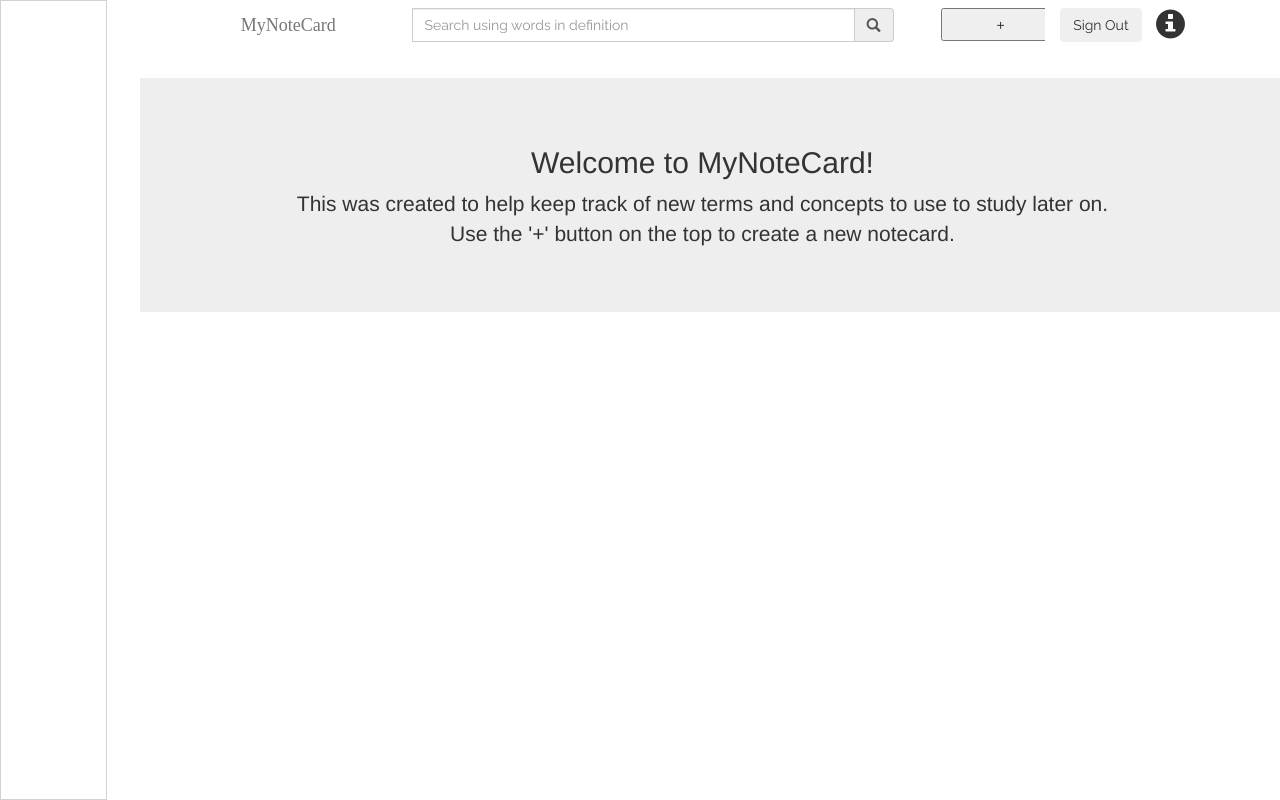
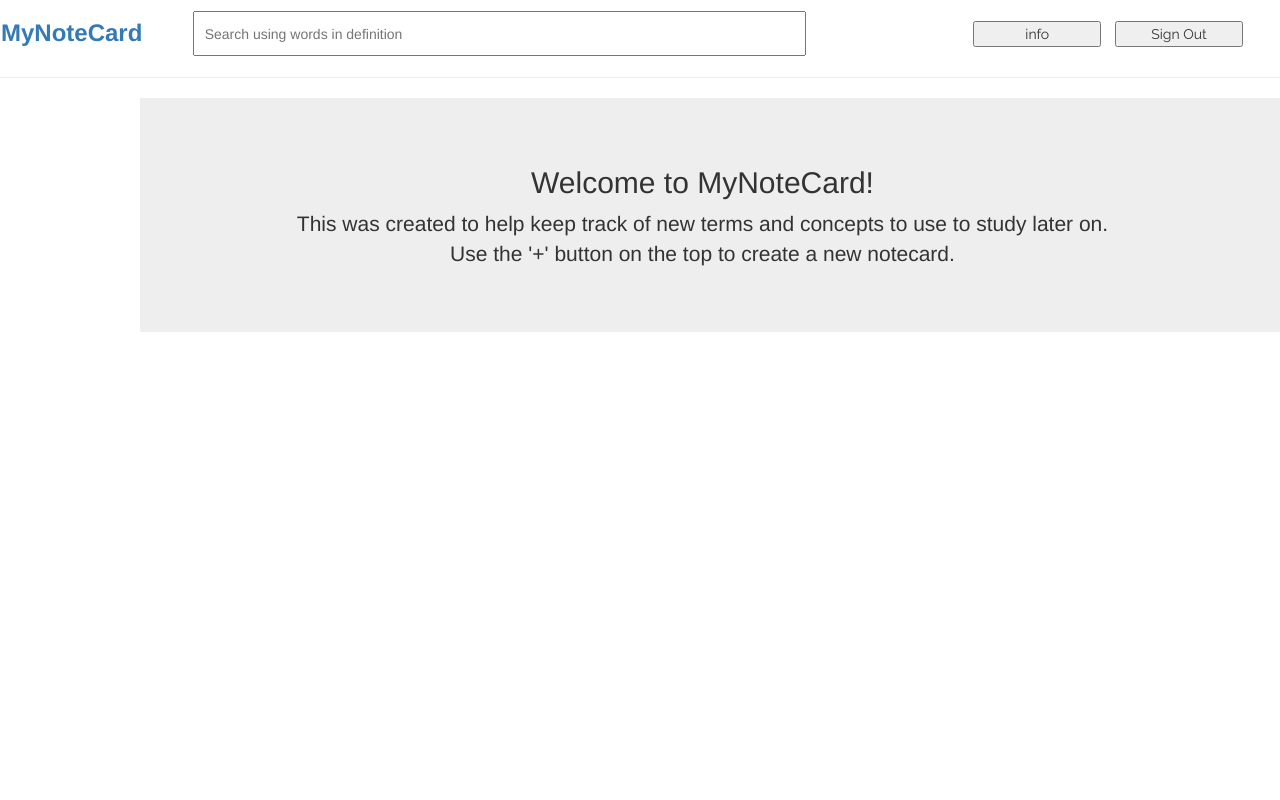
Before and after one commit to jxl19/MyNoteCard, a website: page public/notecard.html in a window 1280 px wide. Shown: the top 800 px of the page. Drawn offline with nearby package versions, Linux system fonts and the light colour scheme; no server answers; a web font is replaced by a local one.

Commit message:
removed bootstrap from nav

```diff
--- a/public/app.js
+++ b/public/app.js
@@ -64,7 +64,7 @@ function navCategorySearch(data) {
 }
 //category list for side-nav
 function showCategory(input) {
-    let searchTerm = $('.form-control.js-query').val().toLowerCase();
+    let searchTerm = $('.def-search.js-query').val().toLowerCase();
     if (!input.val()) {
         getCategoryData(searchTerm, displayNoteCard);
     };
@@ -191,7 +191,7 @@ function getAllData(searchTerm) {
 function addCardData() {
     const colors = ["pink", "green", "yellow", "blue"];
     const randomColor = colors[Math.floor(Math.random() * colors.length)];
-    let searchTerm = $('.form-control.js-query').val().toLowerCase();
+    let searchTerm = $('.def-search.js-query').val().toLowerCase();
     let string = $('#category-input').val().split(' ');
     let catUpper = [];
     for(var i = 0; i < string.length; i++) {
@@ -271,9 +271,10 @@ $('#sign-out').on('click', function (e) {
     e.preventDefault();
     logOut();
 })
+
 //search using searchbar
-$('.js-search-form').submit(function (e) {
-    let searchTerm = $('.form-control.js-query').val().toLowerCase();
+$('.js-search-form').keyup( (e) => {
+    let searchTerm = $('.def-search.js-query').val().toLowerCase();
     e.preventDefault();
     hideJumbotron();
     getCategoryData(searchTerm, displayNoteCard);
--- a/public/main.css
+++ b/public/main.css
@@ -16,9 +16,6 @@ ul.nav.nav-tabs{
 }
 .nav-category:first-child{
     border-bottom: 1px solid #ddd;
-}
-.js-search-form{
-    margin-top:8px;
 }
 
 h3.notecard{
@@ -71,11 +68,6 @@ div.notecard-definition{
     font-family:raleway;
 }
 
-#sign-out{
-    margin-left:5%;
-    font-family: raleway;
-    background-color:white;
-}
 #category-input {
     border-top:0px;
     border-bottom:0px;
@@ -126,7 +118,6 @@ div.notecard-definition{
     text-align:center;
     border-top:none;
 }
-
 
 .delete-notecard{
     text-align:right;
@@ -269,11 +260,6 @@ input[type=checkbox], input[type=radio]{
     margin-left: 10px;
     margin-right:10px;
 }
-
-#sign-out{
-    margin-top:8px;
-}
-
 .update_card:hover{
     text-decoration: underline;
 }
@@ -348,6 +334,38 @@ body{
     cursor: pointer;
 }
 
+.logo{
+    float: left;
+    margin-top:15px;
+    width: 15%;
+    font-size: 24px;
+    font-weight: 800;
+}
+
+#sign-out, .info{
+    display:inline-block;
+    margin-left: 10px;
+    margin-top:8px;
+    width:10%;
+    font-family: raleway;
+    /* background-color:white; */
+}
+
+.js-search-form{
+    margin-top: 10px;
+    display: inline-block;
+    width:60%;
+}
+
+.def-search{
+    height: 45px;
+    width: 80%;
+    padding-left: 10px;
+}
+.navbar{
+    width:100%;
+}
+
 @media only screen and (max-width: 480px), only screen and (max-device-width: 480px) {
   .modal-dialog
   {
@@ -363,7 +381,7 @@ body{
   }
 
   #sign-out{
-      width:8.3333%;
+     width:10%;
   }
   .add-btn{
       width: 8.333%;
@@ -388,6 +406,7 @@ body{
     }
     .js-search-form{
         display:none;
+        width:100%;
     }
     .adder{
         width:50%
--- a/public/notecard.html
+++ b/public/notecard.html
@@ -9,54 +9,53 @@
     <link rel="stylesheet" href="main.css">
     <link href="https://fonts.googleapis.com/css?family=Open+Sans|Raleway|Skranji" rel="stylesheet">
 </head>
+<!-- test nav > after side-nav -->
+<!-- <ul class="test-nav nav nav-tabs">
+                <li class="test-page"><a>Test</a></li>
+            </ul> -->
+<!-- side nav bar -->
+<!-- <div class="container-fluid">
+                    <div class="sidenavbar col-xs-2">
+                        <div class="side-nav col-md-2 col-xs-12">
+
+                            <ul class="nav nav-tabs nav-stacked col-xs-2 col-md-1">
+                            </ul>
+                    </div>
+                </div> -->
 
 <body>
-    <nav class="navbar navbar-default">
-        <div class="container-fluid">
-                <div class="sidenavbar col-xs-2">
-                    <div class="side-nav col-md-2 col-xs-12">
-                        <!--test nav -->
-                        <!--<ul class="test-nav nav nav-tabs">
-                <li class="test-page"><a>Test</a></li>
-            </ul>-->
-                        <ul class="nav nav-tabs nav-stacked col-xs-2 col-md-1">
-                        </ul>
-                    <!--</div>-->
-                </div>
-            </div>
-            <div class="navbar-header col-xs-10">
-                <a class="navbar-brand col-md-2 col-xs-3" href="#">MyNoteCard</a>
-                <form class="js-search-form col-md-6 col-xs-6">
-                    <div class="form-group">
-                        <div class="input-group">
-                            <input type="text" class="form-control js-query" placeholder="Search using words in definition">
-                            <div class="input-group-addon">
+    <nav class="navbar">
+        <a class="logo" href="#">MyNoteCard</a>
+        <form class="js-search-form">
+            <!-- <div class="input-group"> -->
+            <input type="text" class="def-search js-query" placeholder="Search using words in definition">
+            <!-- add a search glyph after searchbar -->
+            <!-- <div class="input-group-addon">
                                 <i class="glyphicon glyphicon-search"></i>
-                            </div>
-                        </div>
-                    </div>
-                </form>
-                <div class="adder col-xs-1">
+                            </div> -->
+            <!-- </div> -->
+        </form>
+        <button class="info">info</button>
+        <button id="sign-out" type="submit"> Sign Out </button>
+        <!-- buttons -->
+        <!-- <div class="adder">
                     <button class="add-btn">
                         <span class = 'symbol'> + </span>
                         <span class = 'add-change'> Add </span>
                     </button>
-                </div>
-                <!-- next to signout make a questionmark thing maybe that reopens the jumbo from log in -->
-                <form class="col-xs-1" id="sign-out">
-                    <button type="submit" class="btn btn-custom"> Sign Out </button>
-                </form>
-                <div class ="info col-xs-1"><i class="glyphicon glyphicon-info-sign"></i></div>
-            </div>
+                </div> -->
+
+        </div>
         </div>
     </nav>
-
+    <hr>
     <div class="jumbotron">
         <div class="container-fluid">
             <div class="head text-center">
                 <h2 class="header">Welcome to MyNoteCard!</h2>
                 <p class="subhead">This was created to help keep track of new terms and concepts to use to study later on.
-                    <br /> <span class="textBold">Use the '+' button on the top to create a new notecard.</span>
+                    <br />
+                    <span class="textBold">Use the '+' button on the top to create a new notecard.</span>
                 </p>
             </div>
         </div>
```
